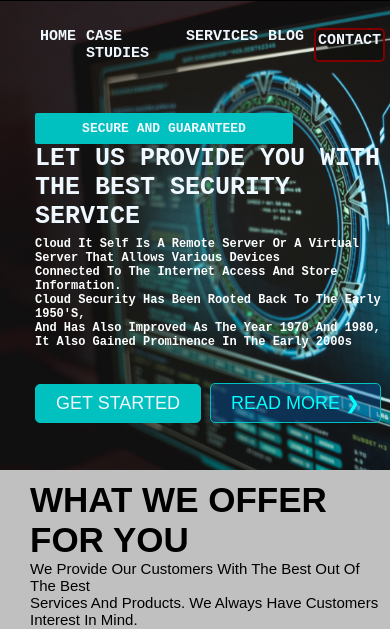
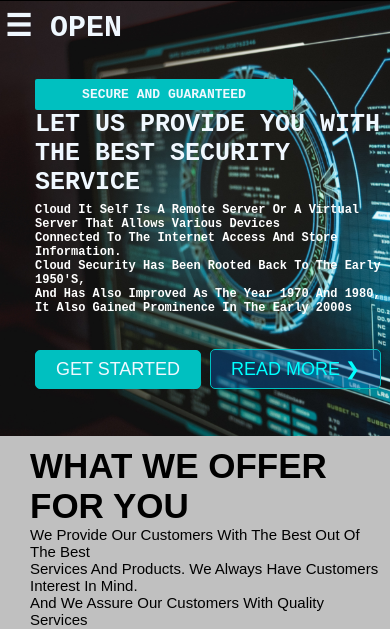
Before and after one commit to dolapofavour/test321, a plain HTML site: page AD-TECH.html in a window 390 px wide. Shown: the top 629 px of the page. Drawn offline with Linux system fonts and the light colour scheme.

Commit message:
first commit

```diff
--- a/AD-TECH.html
+++ b/AD-TECH.html
@@ -12,12 +12,14 @@
     <div class="cont">
         <ul id="up"  >
             <img src="LGLAD.png" width="180px" alt="company logo">
-            <li><a href="ad_blog.html">HOME</a></li>
-            <li><a href="ad_case.html">CASE STUDIES</a></li>
-            <li><a href="ad_blog.html">SERVICES</a></li>
-            <li><a href="ad_blog.html">BLOG</a></li>
-            <LI><a href="ad_contact.html">CONTACT</a></LI>
+            <a href="javascript:void(0)" onclick="closeside()" id="closebtn">&times;</a>
+            <li id="fir"><a href="ad_blog.html">HOME</a></li>
+            <li id="fir"><a href="ad_case.html">CASES</a></li>
+            <li id="fir"><a href="ad_blog.html">SERVICES</a></li>
+            <li id="fir"><a href="ad_blog.html">BLOG</a></li>
+            <LI id="last"><a href="ad_contact.html">CONTACT</a></LI>
         </ul>
+        <span  style="font-size: 30px;cursor: pointer;" onclick="openside()">&#9776; OPEN</span>
         <br><br><br>
         <div class="min">
             <p>SECURE AND GUARANTEED</p>
@@ -55,4 +57,12 @@
         </div>
         <p id="cpy">&COPY; ND2 COMPUTER SCIENCE PROJECT</p>
 </body>
+<script>
+    function openside(){
+        document.getElementById("up").style.width="250px";
+    }
+    function closeside(){
+        document.getElementById("up").style.width="0px";
+    }
+   </script>
 </html>
--- a/style.css
+++ b/style.css
@@ -14,14 +14,10 @@ html{
 }
 .cont img{
     margin-left: 10px;
+    padding-right: 5%;
 }
 
-@media screen and (max-width: 768px) {
-    .cont img {
-        padding-right: 5%;
-    }
-
-    .cont {
+.cont {
         padding-left: 15px;
     }
 
@@ -32,7 +28,6 @@ html{
     .min2 {
         font-size: 14px;
     }
-}
 
 .cont{
 overflow: hidden;
@@ -47,14 +42,15 @@ color: rgb(255, 255, 255);
 max-width: 100%;
 height: 50%;
 }
-.cont li:last-child{
+.cont ul #last a{
 background-color: rgba(0, 0, 0, 0.308);
 border: 2px solid maroon;
 border-radius: 5px;
-padding: 2px;
+padding: 4px;
 transition: 0.8s;
 }
-.cont li:last-child:hover{
+
+.cont ul #last a:hover{
 background-color: rgba(0, 0, 0, 0.308);
 border: 2px solid #00c0c0;
 transition: 0.8s;
@@ -65,13 +61,17 @@ padding: 2px;
 list-style-type: none;
 }
 .cont ul li{
-
-display: inline;
-margin-inline: 15px;
+    padding: 15px;
+    font-size: 15px;
 }
-.cont li:hover{
+.cont ul #fir a:hover{
 border-bottom: 3px solid maroon;
 }
+#up{
+    display: flex;
+
+}
+
 .cont img{
 padding-right:600px;
 }
@@ -190,8 +190,16 @@ img{
     margin-left: 50px;
     width: 200px;
    }
-
+   span, #closebtn{
+    visibility: hidden;
+   }
+/* for android
+    for android
+     for android */
 @media only screen and (max-width: 720px){
+    span, #closebtn{
+        visibility: visible;
+       }
     #up img{
         display: none;
     }
@@ -199,16 +207,29 @@ img{
         margin-top: 20px;
         display: flex;
     }
-.cont #up li{
+    #up{
+        padding: 0%;
+        margin: 0%;
+        padding:10px 10px ;
+        margin-top: -8px;
+        margin-left: -35px;
+        background-color: #000000;
+    }
+      #main1 .cont ul #last{
+        text-decoration: none;
+        border: none;
+        background-color: transparent;
+    }
+
+.cont ul #fir{
+    color: aliceblue;
+    font-size: 13px;
         margin-inline: 5px;
 }
 ul{
     padding-left: -10px;
 }
 
-.cont ul li:last-child{
-    text-decoration: none;
-    }
 .min{
         color: aliceblue;
         font-family: monospace;
@@ -241,4 +262,52 @@ ul{
                 margin: 0%;
                 margin-top: 10px;
             }
+            #up {padding-top: 15px;}
+        #up a {font-size: 18px;}
+        #closebtn{
+            position: relative;
+            color: #f7f6f6;
+            top: 0;
+            right:30px;
+            margin-left: 80%;
+
+        }
+        #closebtn:hover{
+            color: maroon;
+            transition: 1.5s;
+        }
+        span, h1{
+            color:aliceblue;
+            margin: 0%;
+            margin-left: -30px;
+        }
+        #up{
+            background-color: rgba(0, 0, 0, 0.623);
+            backdrop-filter: blur(10px);
+            width: 0px;
+            display: block;
+            color: white;
+            transition: 1s;
+            height: 100%;
+            position: fixed;
+            z-index: 0;
+            top: 0;
+            left: 0;
+            overflow-x: hidden;
+            padding-top: 40px ;
+        }
+        #up a{
+            /*border: 1px solid #818181;
+            border-left: none;
+            border-right: none; */
+            display: block;
+            font-size: 18px;
+            font-family: 'Times New Roman', Times, serif;
+            text-decoration: none;
+            color: #818181;
+            text-align: center;
+            /* text-align: center; */
+            padding: 8px 8px 8px 20px;
+
+        }
     }
--- a/style7.css
+++ b/style7.css
@@ -15,10 +15,10 @@ h2{
     text-align: center;
 }
 #views{
+    padding-top: 90px;
     height: 50%;
     text-transform: capitalize;
     margin: auto;
-    padding-top: 15%;
     text-align: center;
     background:url('pexels-panumas-nikhomkhai-17489150.jpg');
     background-size: cover;
@@ -29,7 +29,8 @@ button{
     overflow: hidden;
     padding: 8px 20px;
     color: white;
-    width: 25%;
+    cursor: pointer;
+    width: 15%;
     background-color: darkblue;
     border: none;
     border-radius: 10px;
@@ -47,9 +48,34 @@ a{
     text-decoration: none;
 }
 #view2{
-    padding: 10px;
+    padding: 60px;
     background-color: rgba(0, 0, 0, 0.568);
     backdrop-filter: blur(5px);
+}
+#con{
+    font-family: Impact, Haettenschweiler, 'Arial Narrow Bold', sans-serif;
+    background-color: rgb(193, 209, 223);
+    width: 30%;
+    box-shadow: 7px 07px 10px rgba(0, 0, 0, 0.466) ;
+    height: 5%;
+    padding: 2%;
+    margin: auto;
+    color: black;
+    text-align: center;
+    margin-top: 20px;
+    border-radius: 24px;
+    animation-name: colorchange;
+    animation-duration: 4s;
+    transition: 0.8s;
+    animation-iteration-count: infinite;
+}
+@keyframes colorchange{
+    0%{background-color: rgb(181, 206, 253);}
+    50%{background-color: rgb(166, 231, 67);}
+    100%{background-color: rgb(240, 202, 146);}
+}
+pre{
+    color: rgb(138, 141, 145);
 }
 @media only screen and (max-width:760px){
     body{
@@ -57,7 +83,7 @@ a{
         font-family: Impact, Haettenschweiler, 'Arial Narrow Bold', sans-serif;
         font-weight: 400;
         color: aliceblue;
-        background-color: silver;
+        background-color: rgba(192, 192, 192, 0.514);
     }
     *{
         margin: 0%;
@@ -76,7 +102,6 @@ a{
         text-align: center;
         background:url('pexels-panumas-nikhomkhai-17489150.jpg');
         background-size: cover;
-
     }
     button{
         text-transform: capitalize;
@@ -104,4 +129,29 @@ a{
         background-color: rgba(0, 0, 0, 0.568);
         backdrop-filter: blur(5px);
     }
+    #con{
+        font-family: Impact, Haettenschweiler, 'Arial Narrow Bold', sans-serif;
+        background-color: rgb(193, 209, 223);
+        width: 80%;
+        box-shadow: 7px 07px 10px rgba(0, 0, 0, 0.466) ;
+        height: 40%;
+        padding: 6%;
+        margin: auto;
+        color: black;
+        text-align: center;
+        margin-top: 20px;
+        border-radius: 24px;
+        animation-name: colorchange;
+        animation-duration: 4s;
+        transition: 0.8s;
+        animation-iteration-count: infinite;
+    }
+    @keyframes colorchange{
+        0%{background-color: rgb(181, 206, 253);}
+        50%{background-color: rgb(166, 231, 67);}
+        100%{background-color: rgb(240, 202, 146);}
+    }
+    pre{
+        color: rgb(138, 141, 145);
+    }
 }
```
Also changed, not shown: index.html (+12 -2 lines).
